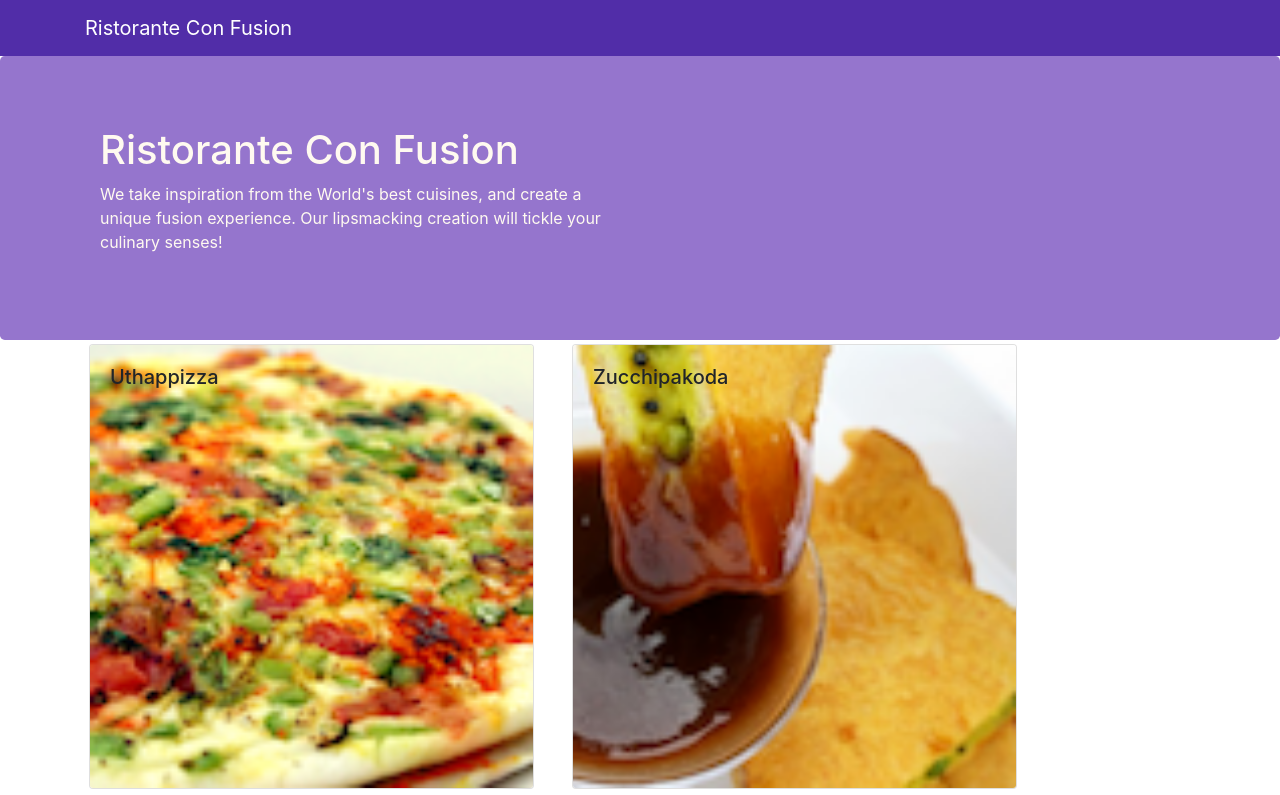
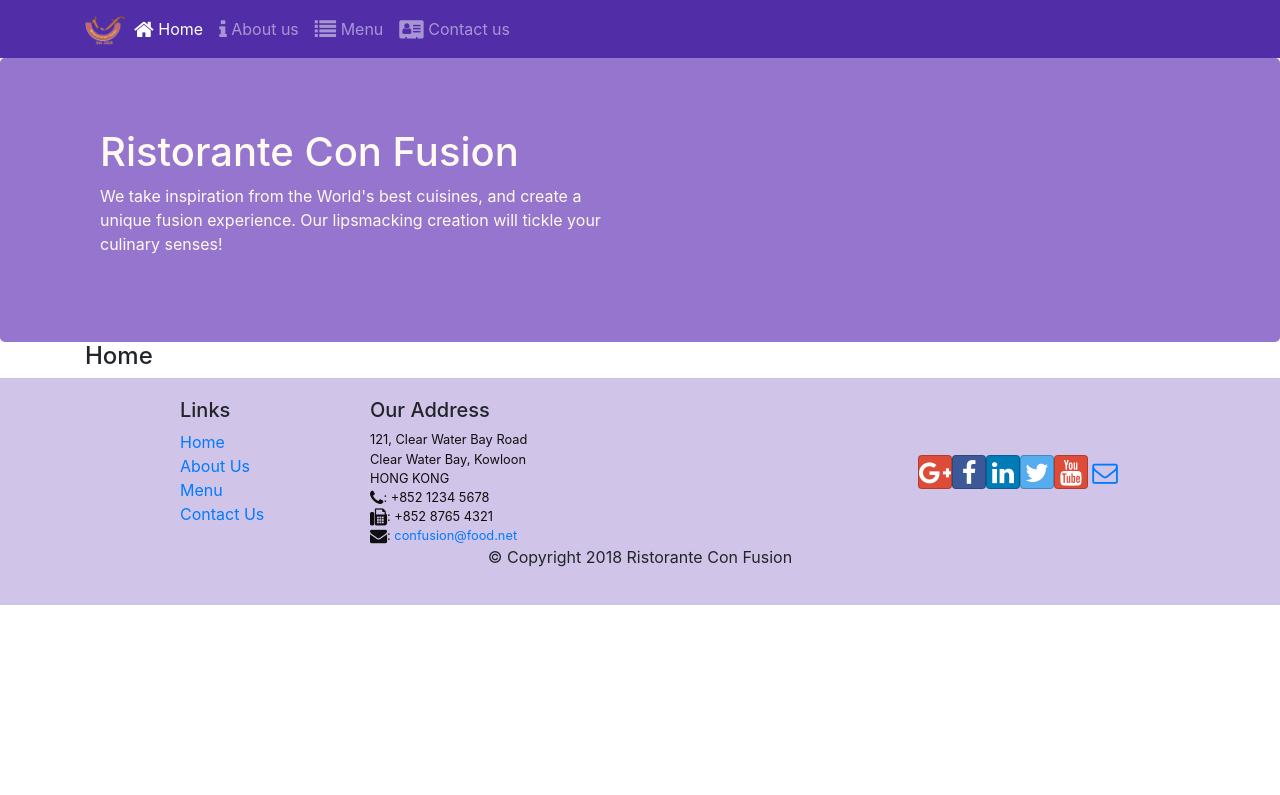
Before and after one commit to felipe-takaoka/web-dev-coursera, a React (Create React App) app in the folder react/confusion/: page /home in a window 1280 px wide. Shown: the top 795 px of the page. Built offline with nearby package versions, Linux system fonts and the light colour scheme.

Commit message:
feat: Create pages with React Router

```diff
--- a/react/confusion/package.json
+++ b/react/confusion/package.json
@@ -12,6 +12,7 @@
     "react": "^18.2.0",
     "react-dom": "^18.2.0",
     "react-popper": "0.9.2",
+    "react-router-dom": "4.2.2",
     "react-scripts": "5.0.1",
     "reactstrap": "5.0.0",
     "web-vitals": "^2.1.4"
--- a/react/confusion/src/App.js
+++ b/react/confusion/src/App.js
@@ -1,14 +1,17 @@
 import React, { Component } from 'react';
 import Main from './components/MainComponent';
 import './App.css';
+import { BrowserRouter } from 'react-router-dom';
 
 class App extends Component {
 
   render() {
     return (
-      <div>
-        <Main />
-      </div>
+      <BrowserRouter>
+        <div>
+          <Main />
+        </div>
+      </BrowserRouter>
     )
   }
 }
--- a/react/confusion/src/components/FooterComponent.js
+++ b/react/confusion/src/components/FooterComponent.js
@@ -1,4 +1,5 @@
 import React from 'react';
+import { Link } from 'react-router-dom';
 
 function Footer(props) {
   return(
@@ -8,10 +9,10 @@
           <div className="col-4 offset-1 col-sm-2">
             <h5>Links</h5>
             <ul className="list-unstyled">
-              <li><a href="#">Home</a></li>
-              <li><a href="#">About</a></li>
-              <li><a href="#">Menu</a></li>
-              <li><a href="contactus.html">Contact</a></li>
+              <li><Link to="/home">Home</Link></li>
+              <li><Link to="/aboutus">About Us</Link></li>
+              <li><Link to="/menu">Menu</Link></li>
+              <li><Link to="/contactus">Contact Us</Link></li>
             </ul>
           </div>
           <div className="col-7 col-sm-5">
--- a/react/confusion/src/components/HeaderComponent.js
+++ b/react/confusion/src/components/HeaderComponent.js
@@ -1,13 +1,57 @@
 import React, {Component} from 'react';
-import { Navbar, NavbarBrand, Jumbotron } from 'reactstrap';
+import { Navbar, NavbarBrand, Nav, NavbarToggler, Collapse, NavItem, Jumbotron } from 'reactstrap';
+import { NavLink } from 'react-router-dom';
 
 class Header extends Component {
+  constructor(props) {
+    super(props);
+
+    this.state = {
+      isNavOpen: false
+    };
+
+    this.toggleNav = this.toggleNav.bind(this);
+  }
+
+  toggleNav() {
+    this.setState(({isNavOpen}) => ({
+      isNavOpen: !isNavOpen
+    }));
+  }
+
   render() {
     return (
       <>
-        <Navbar dark>
+        <Navbar dark expand="md">
           <div className='container'>
-            <NavbarBrand href="/">Ristorante Con Fusion</NavbarBrand>
+            <NavbarToggler onClick={this.toggleNav} />
+            <NavbarBrand className="mr-auto" href="/">
+              <img src='assets/images/logo.png' height="30" width="41" alt="Ristorante Con Fusion" />
+            </NavbarBrand>
+            <Collapse isOpen={this.state.isNavOpen} navbar>
+              <Nav navbar>
+                <NavItem>
+                  <NavLink className="nav-link" to="/home">
+                    <span className='fa fa-home fa-lg'></span> Home
+                  </NavLink>
+                </NavItem>
+                <NavItem>
+                  <NavLink className="nav-link" to="/aboutus">
+                    <span className='fa fa-info fa-lg'></span> About us
+                  </NavLink>
+                </NavItem>
+                <NavItem>
+                  <NavLink className="nav-link" to="/menu">
+                    <span className='fa fa-list fa-lg'></span> Menu
+                  </NavLink>
+                </NavItem>
+                <NavItem>
+                  <NavLink className="nav-link" to="/contactus">
+                    <span className='fa fa-address-card fa-lg'></span> Contact us
+                  </NavLink>
+                </NavItem>
+              </Nav>
+            </Collapse>
           </div>
         </Navbar>
         <Jumbotron>
--- /dev/null
+++ b/react/confusion/src/components/HomeComponent.js
@@ -0,0 +1,11 @@
+import React from 'react';
+
+function Home(props) {
+  return (
+    <div className='container'>
+      <h4>Home</h4>
+    </div>
+  );
+}
+
+export default Home;
--- a/react/confusion/src/components/MainComponent.js
+++ b/react/confusion/src/components/MainComponent.js
@@ -1,33 +1,36 @@
 import React, { Component } from 'react';
+import Home from './HomeComponent';
 import Menu from './MenuComponent';
 import Dishdetail from './DishdetailComponent';
 import Header from './HeaderComponent';
 import Footer from './FooterComponent';
 import { DISHES } from '../shared/dishes';
+import { Switch, Route, Redirect } from 'react-router-dom';
 
 class Main extends Component {
   constructor(props) {
     super(props);
 
     this.state = {
-      dishes: DISHES,
-      selectedDish: null
+      dishes: DISHES
     };
   }
 
-  onDishSelect(dishId) {
-    this.setState({selectedDish: dishId});
-  }
+  render() {
+    const HomePage = () => {
+      return (
+        <Home />
+      );
+    }
 
-  render() {
     return (
       <div>
         <Header />
-        <Menu dishes={this.state.dishes}
-            onClick={(dishId) => this.onDishSelect(dishId)}/>
-        <Dishdetail dish={
-            this.state.dishes.filter((dish) => dish.id === this.state.selectedDish)[0]
-        } />
+          <Switch>
+            <Route path="/home" component={HomePage} />
+            <Route exact path="/menu" component={() => <Menu dishes={this.state.dishes} />} />
+            <Redirect to="/home" />
+          </Switch>
         <Footer />
       </div>
     )
```
Also changed, not shown: react/confusion/.pnp.cjs, 1 other file (tests, documents, lock files or other folders).
